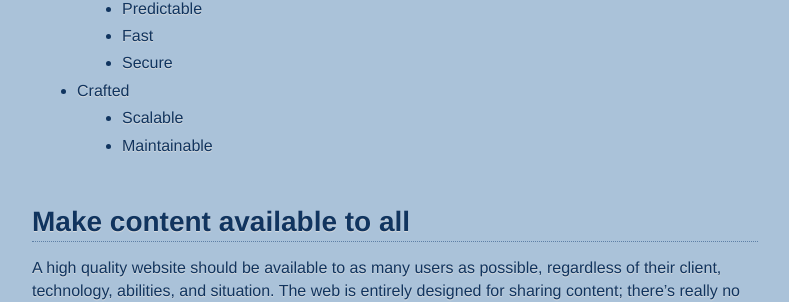
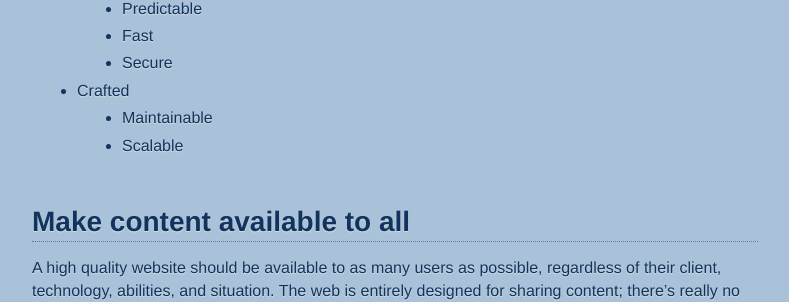
Before and after one commit to nefarioustim/front-end-development-best-practice, a Jekyll site: the page built from index.md, in a window 1280 px wide and 900 px high, scrolled down 360 px. Shown: the part 151-453 px from the top of the window, without its empty margins (119-908 px from the left). Built offline with Jekyll 4.4.1, drawn with Linux system fonts in a browser that asks for light colours; Markdown is read by kramdown in place of the engine named in the settings.

Commit message:
Swapped Crafted subitems.

```diff
--- a/index.md
+++ b/index.md
@@ -28,8 +28,8 @@ An exceptional website is:
     * Fast
     * Secure
 * Crafted
+    * Maintainable
     * Scalable
-    * Maintainable
 
 <h2 id="available-to-all">Make content available to all</h2>
 
```
